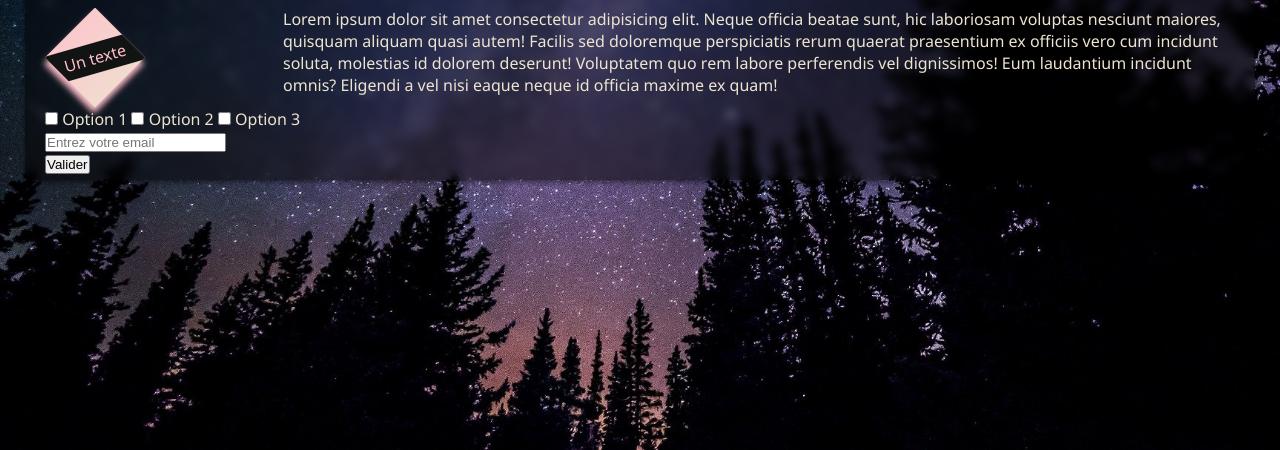
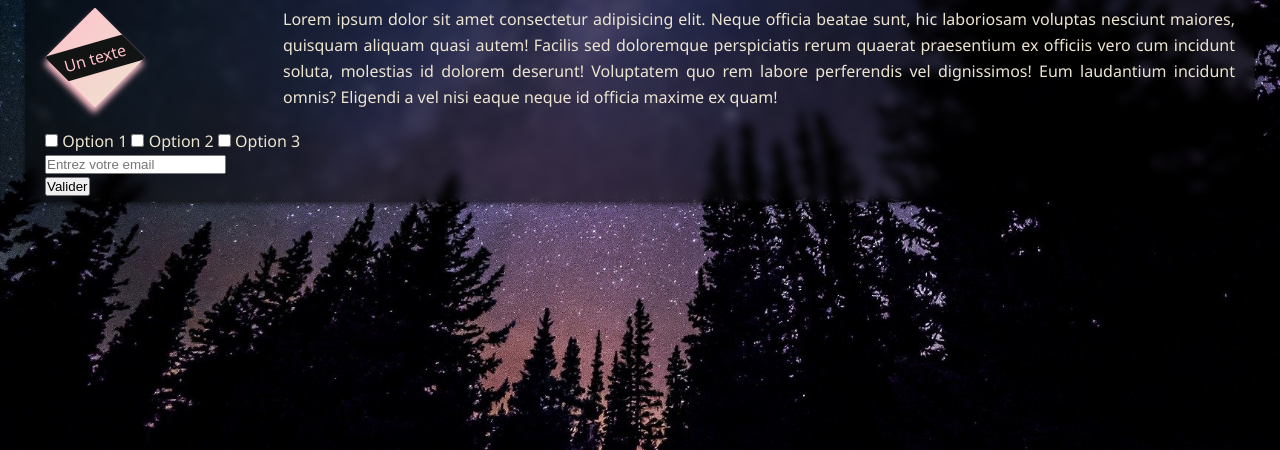
Before and after one commit to Koffi-Sk/Cours-CSS-2, a plain HTML site: page index.html in a window 1280 px wide. Shown: the part 350-800 px from the top of the page. Drawn offline with Linux system fonts and the light colour scheme.

Commit message:
Traitement du paragraphe (webkit-box et sélection)

```diff
--- a/style.css
+++ b/style.css
@@ -82,3 +82,20 @@ https://cssgradient.io/
     padding: 4px;
     text-align: center;
 }
+
+p {
+    line-height: 26px; /*Interligne*/
+    margin: 20px 0;
+    /*Positionnement du paragraphe selon le nombre de ligne voulu*/
+    display: -webkit-box;
+    -webkit-box-orient: vertical;
+    -webkit-line-clamp: 4; /*4 lignes voulues afficher*/
+    overflow: hidden;
+    text-align: justify;
+}
+
+/*Sélection d'un paragraphe*/
+p::selection {
+    background: var(--color2);
+    color: var(--color3);
+}
```
